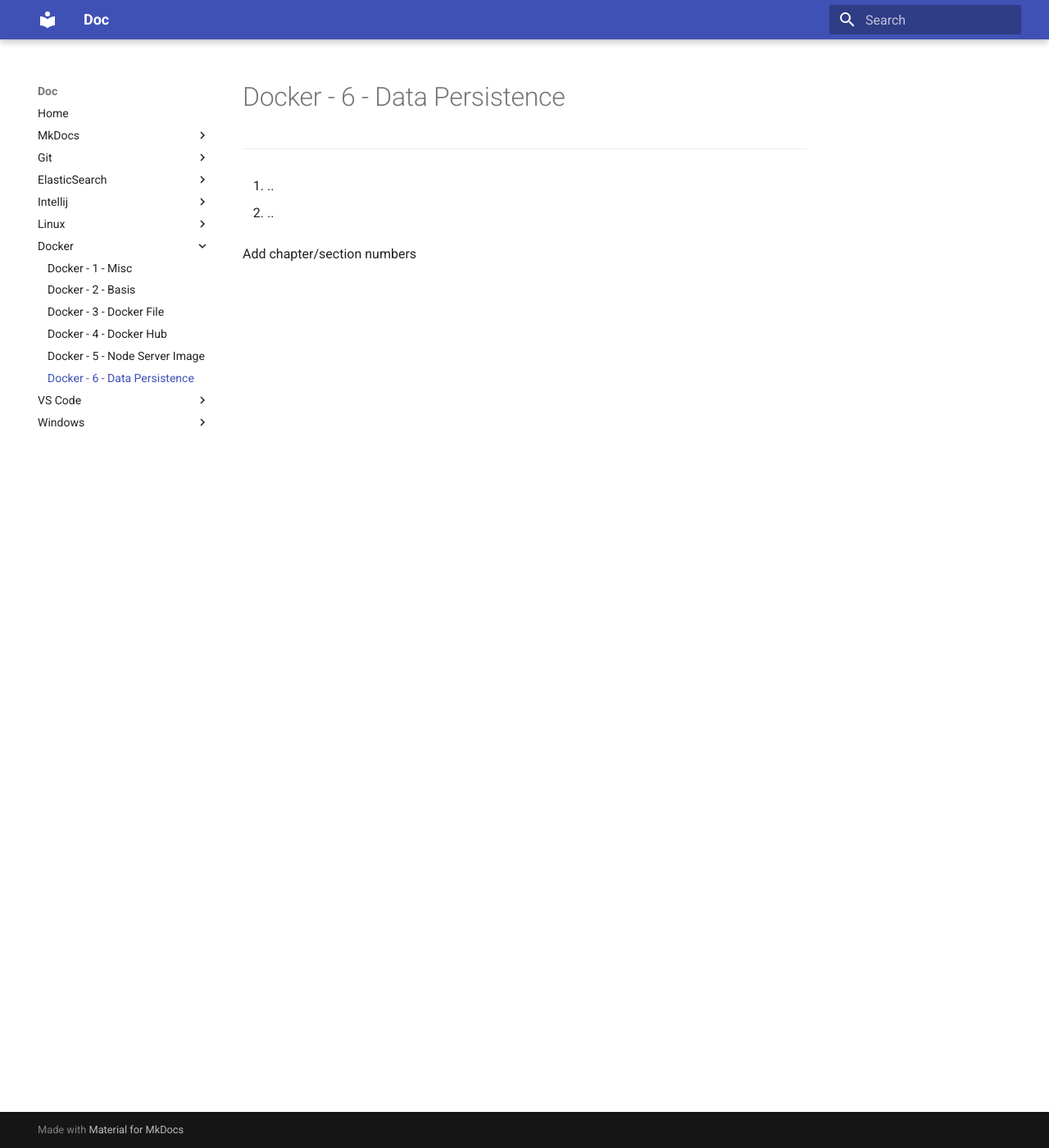
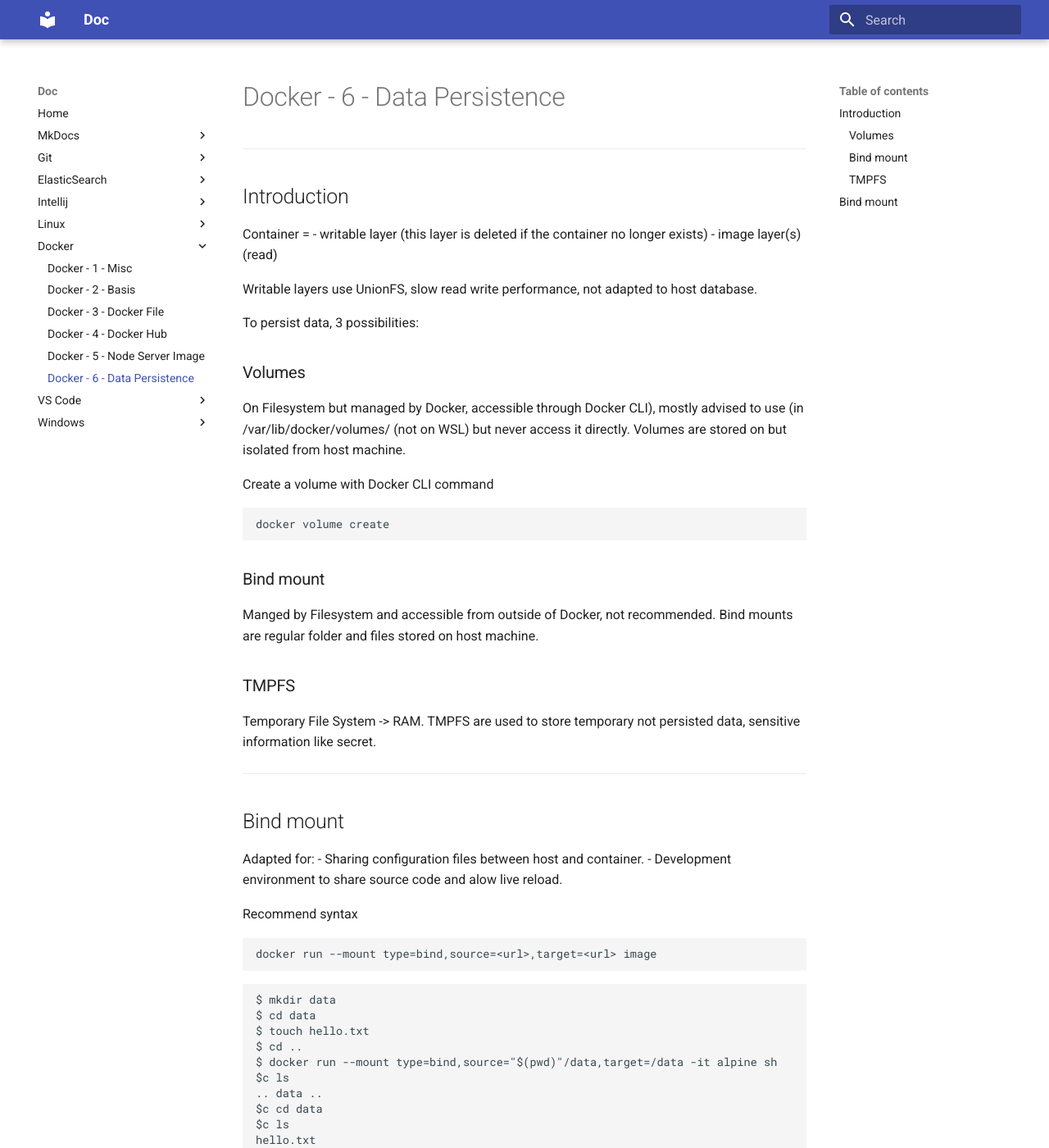
Before and after one commit to oldu73/doc, an MkDocs documentation site: the page built from docs/docker/6-docker-datapersistence.md, in a window 1280 px wide and 1400 px high. Shown: the whole window at 82% size. Built offline with MkDocs 1.6.1 and Material for MkDocs 9.7.7, drawn with Linux system fonts in a browser that asks for light colours; some of the changed text lies outside the part shown.

Commit message:
docker - persistence - intro and bind

````diff
--- a/docs/docker/6-docker-datapersistence.md
+++ b/docs/docker/6-docker-datapersistence.md
@@ -2,8 +2,59 @@
 
 ***
 
-1. ..
+## Introduction
 
-2. ..
+Container =
+- writable layer (this layer is deleted if the container no longer exists)
+- image layer(s) (read)
 
-Add chapter/section numbers
+Writable layers use UnionFS, slow read write performance, not adapted to host database.
+
+To persist data, 3 possibilities:
+### Volumes
+On Filesystem but managed by Docker, accessible through Docker CLI), mostly advised to use (in /var/lib/docker/volumes/ (not on WSL) but never access it directly.
+Volumes are stored on but isolated from host machine.
+
+Create a volume with Docker CLI command
+```
+docker volume create
+```
+
+### Bind mount
+Manged by Filesystem and accessible from outside of Docker, not recommended.
+Bind mounts are regular folder and files stored on host machine.
+
+### TMPFS
+Temporary File System -> RAM.
+TMPFS are used to store temporary not persisted data, sensitive information like secret.
+
+***
+
+## Bind mount
+
+Adapted for:
+- Sharing configuration files between host and container.
+- Development environment to share source code and alow live reload.
+
+Recommend syntax
+```
+docker run --mount type=bind,source=<url>,target=<url> image
+```
+
+```
+$ mkdir data
+$ cd data
+$ touch hello.txt
+$ cd ..
+$ docker run --mount type=bind,source="$(pwd)"/data,target=/data -it alpine sh
+$c ls
+.. data ..
+$c cd data
+$c ls
+hello.txt
+```
+
+Search for Mounts section with inspect CLI command to see mounting details:
+```
+docker container inspect containerName
+```
````
